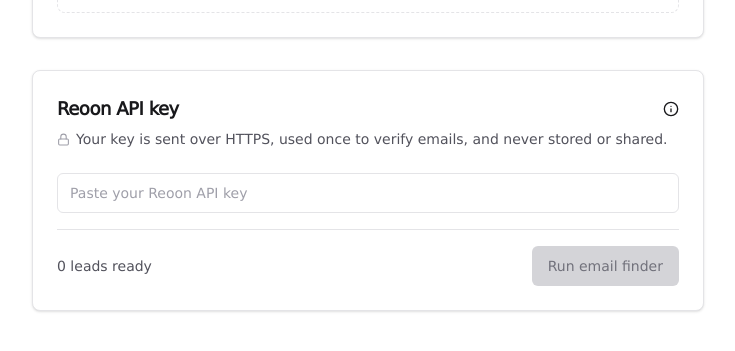
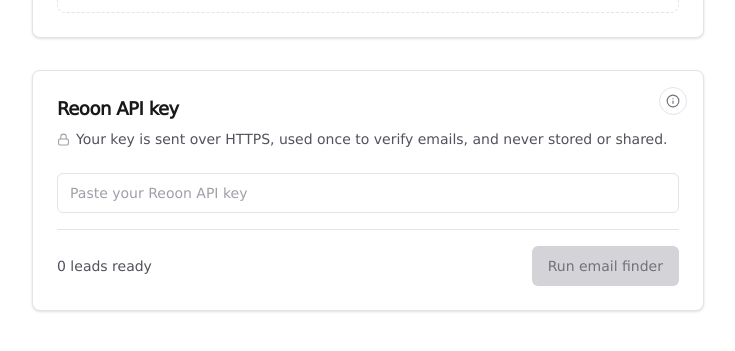
Before and after one commit to Lara-Craft-AI/email-finder-web, a Next.js app: page / in a window 1280 px wide. Shown: the part 1024-1375 px from the top of the page, without its empty margins (272-1007 px from the left). Built offline with nearby package versions, Linux system fonts and the light colour scheme.

Commit message:
Add Reoon API key info tooltip

```diff
--- a/app/page.tsx
+++ b/app/page.tsx
@@ -1,6 +1,6 @@
 "use client";
 
-import { useMemo, useState } from "react";
+import { useId, useMemo, useState } from "react";
 import { Info, Lock } from "lucide-react";
 
 import { FileDropzone } from "@/components/FileDropzone";
@@ -53,6 +53,8 @@
   const [activeName, setActiveName] = useState("");
   const [isRunning, setIsRunning] = useState(false);
   const [error, setError] = useState("");
+  const [isApiKeyInfoOpen, setIsApiKeyInfoOpen] = useState(false);
+  const apiKeyInfoId = useId();
 
   const stepState = useMemo(
     () => ({
@@ -226,20 +228,47 @@
 
         <FileDropzone onLeadsParsed={setLeads} />
 
-        <Card>
-          <CardHeader>
-            <div className="flex items-center justify-between">
-              <CardTitle>Reoon API key</CardTitle>
+        <Card className="relative">
+          <div
+            className="absolute top-4 right-4 z-10"
+            onMouseEnter={() => setIsApiKeyInfoOpen(true)}
+            onMouseLeave={() => setIsApiKeyInfoOpen(false)}
+          >
+            <button
+              type="button"
+              aria-label="How to get a Reoon API key"
+              aria-describedby={apiKeyInfoId}
+              aria-expanded={isApiKeyInfoOpen}
+              onClick={() => setIsApiKeyInfoOpen((previous) => !previous)}
+              onFocus={() => setIsApiKeyInfoOpen(true)}
+              onBlur={() => setIsApiKeyInfoOpen(false)}
+              className="flex h-7 w-7 items-center justify-center rounded-full border border-zinc-200 bg-white text-zinc-500 transition-colors hover:border-zinc-300 hover:text-zinc-700 focus-visible:outline-none focus-visible:ring-2 focus-visible:ring-zinc-300 focus-visible:ring-offset-2"
+            >
+              <Info size={14} />
+            </button>
+            <div
+              id={apiKeyInfoId}
+              role="tooltip"
+              className={`absolute top-9 right-0 w-64 rounded-md border border-zinc-200 bg-white px-3 py-2 text-xs leading-5 text-zinc-600 shadow-lg transition-all ${
+                isApiKeyInfoOpen
+                  ? "pointer-events-auto translate-y-0 opacity-100"
+                  : "pointer-events-none -translate-y-1 opacity-0"
+              }`}
+            >
+              Go on{" "}
               <a
                 href="https://www.reoon.com/email-verifier/"
                 target="_blank"
                 rel="noopener noreferrer"
-                title="Go on https://www.reoon.com/email-verifier/ to get an API key"
-                className="text-zinc-400 hover:text-zinc-600 transition-colors"
+                className="underline underline-offset-2 hover:text-zinc-900"
               >
-                <Info size={16} />
-              </a>
+                https://www.reoon.com/email-verifier/
+              </a>{" "}
+              to get an API key
             </div>
+          </div>
+          <CardHeader>
+            <CardTitle>Reoon API key</CardTitle>
             <CardDescription className="flex items-center gap-1.5">
               <Lock size={13} className="text-zinc-400" />
               Your key is sent over HTTPS, used once to verify emails, and never stored or shared.
```
